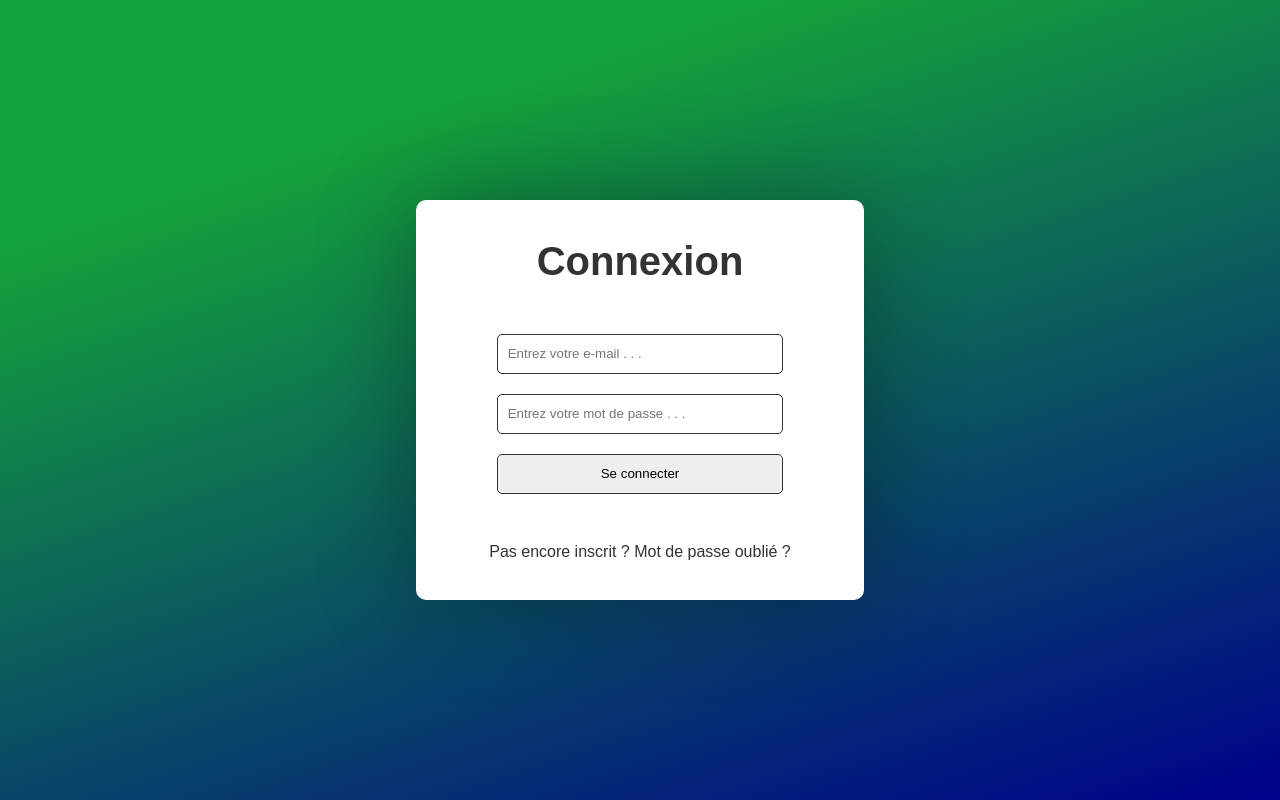
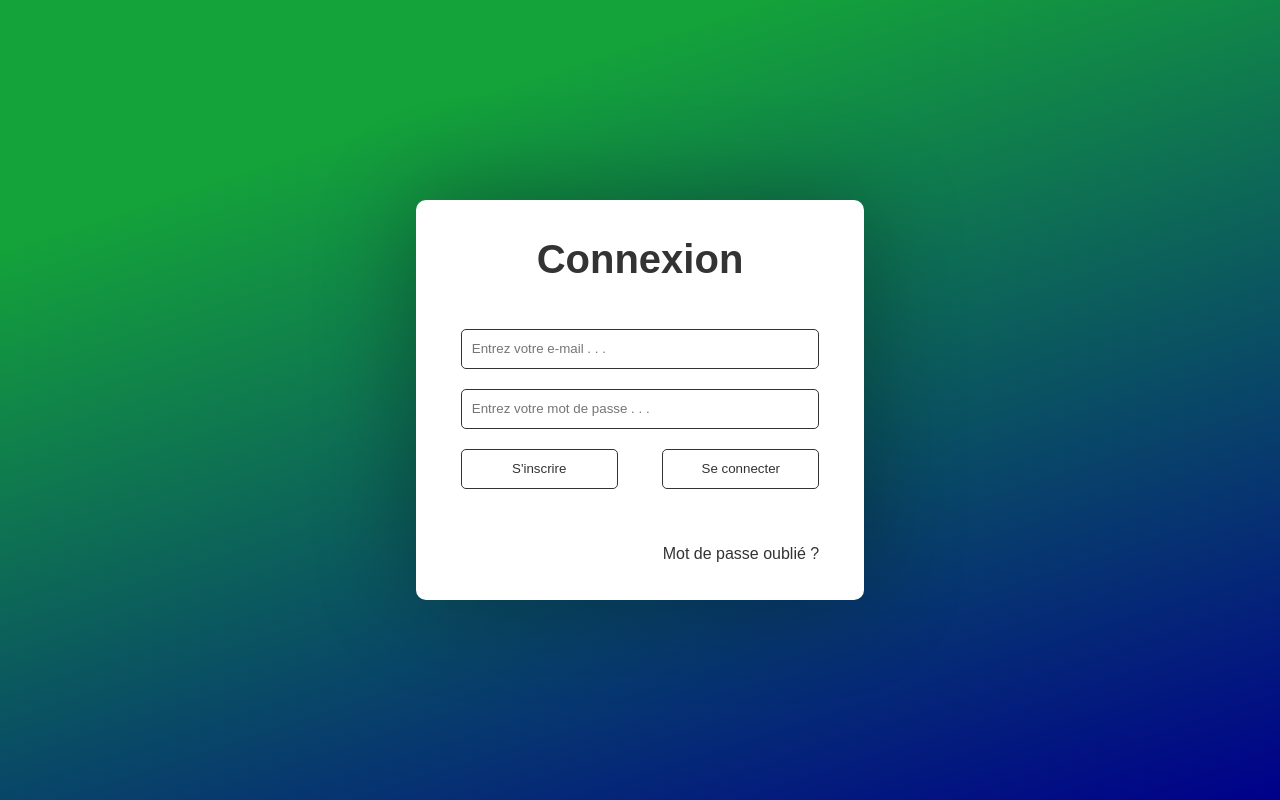
Before and after one commit to raphael-tlm/ATPC_Ticket_and_Form, a PHP site: page /View/login.php in a window 1280 px wide. Run offline with PHP 8.4, Linux system fonts and the light colour scheme.

Commit message:
Login and Register UI enhancement

```diff
--- a/Assets/Css/login.css
+++ b/Assets/Css/login.css
@@ -24,6 +24,29 @@ body{
     color: #333;
 }
 
+#box form{
+    width:100%;
+    display: flex;
+    flex-direction: column;
+    justify-content: space-evenly;
+    align-items: center;
+}
+
+#box form div{
+    width: 100%;
+    display: flex;
+    flex-direction: row;
+    justify-content:space-evenly;
+    align-items: center;
+
+}
+
+#box label{
+    font-size: 1rem;
+    color: #333;
+
+}
+
 #box input{
     width: 80%;
     height: 40px;
@@ -31,14 +54,48 @@ body{
     margin: 10px 0;
     border: 1px solid #333;
     border-radius: 5px;
+    background-color: #fff;
 }
 
-#box form{
-    width: 80%;
+#box button{
+    width: 35%;
+    height: 40px;
+    padding: 10px;
+    border: 1px solid #333;
+    border-radius: 5px;
+    background-color: #fff;
+    color: #333;
+    cursor: pointer;
+}
+
+#box button:hover{
+    background-color: #333;
+    color: #fff;
+}
+
+#box input[type="submit"]{
+    width: 35%;
+    height: 40px;
+    padding: 10px;
+    border: 1px solid #333;
+    border-radius: 5px;
+    background-color: #fff;
+    color: #333;
+    cursor: pointer;
+}
+
+#box input[type="submit"]:hover{
+    background-color: #333;
+    color: #fff;
+}
+
+#link{
     display: flex;
-    flex-direction: column;
-    justify-content: space-evenly;
-    align-items: center;
+    flex-direction: row;
+    justify-content: end;
+    margin-right: 20%;
+    width: 100%;
+    margin-top: 10px;
 }
 
 #link a{
@@ -50,6 +107,7 @@ body{
 #link a:hover{
     text-decoration: underline;
 }
+
 #popup {
     display: none;
     position: absolute;
--- a/View/login.php
+++ b/View/login.php
@@ -23,10 +23,12 @@ include ('../Assets/Php/Includes/header.php');
         <form action="../Assets/Php/Functions/login.php" method="post">
             <input type="text" name="mail" placeholder="Entrez votre e-mail . . ." required>
             <input type="password" name="password" placeholder="Entrez votre mot de passe . . .">
+            <div>
+                <button id="register">S'inscrire</button>
             <input type="submit" value="Se connecter">
+            </div>
         </form>
         <div id="link">
-            <a href="register.php">Pas encore inscrit ?</a>
             <a href="forgot.php">Mot de passe oublié ?</a>
         </div>
     </div>
```
Also changed, not shown: Assets/Css/register.css (+34 -1 lines), View/register.php (+6 -18 lines).
